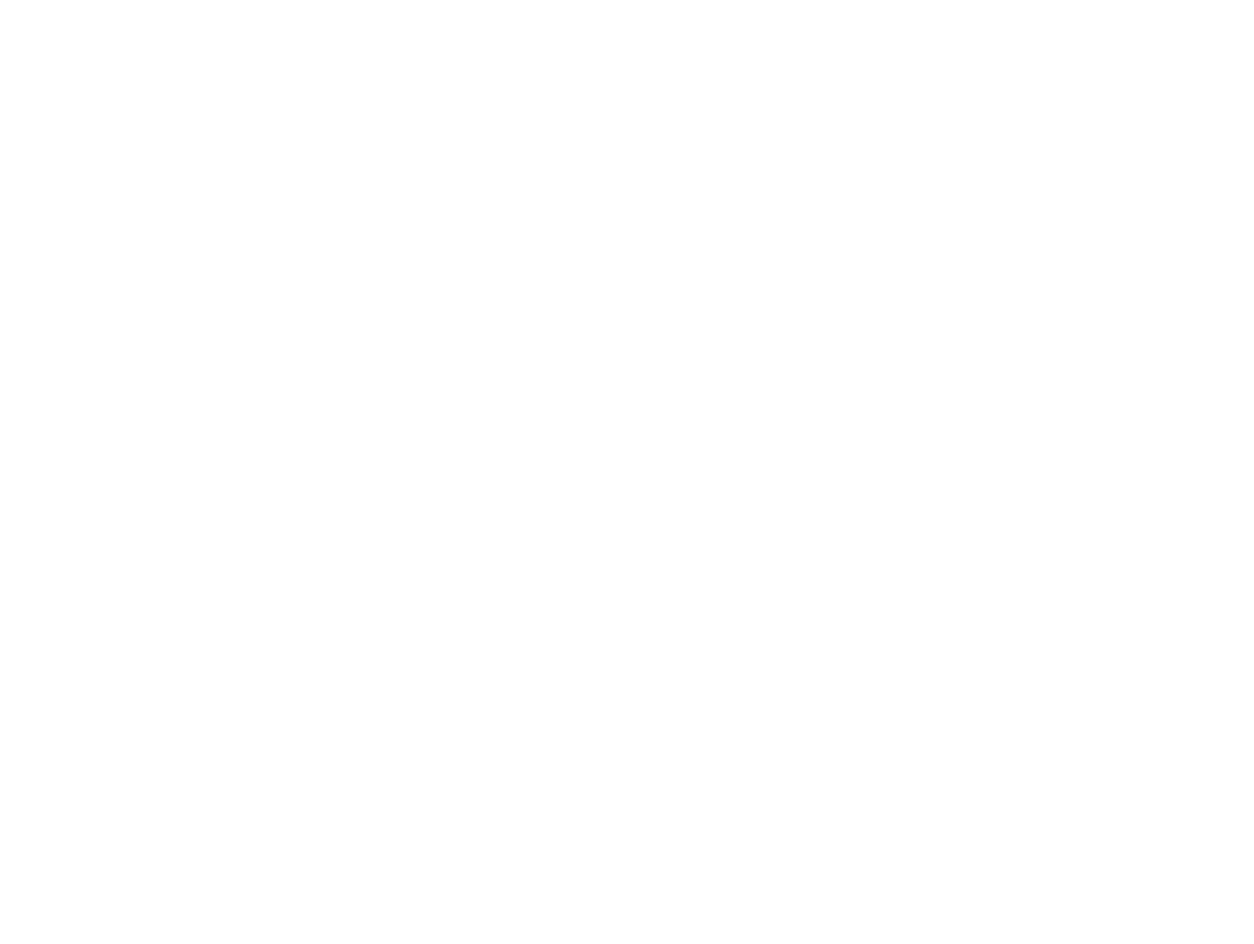
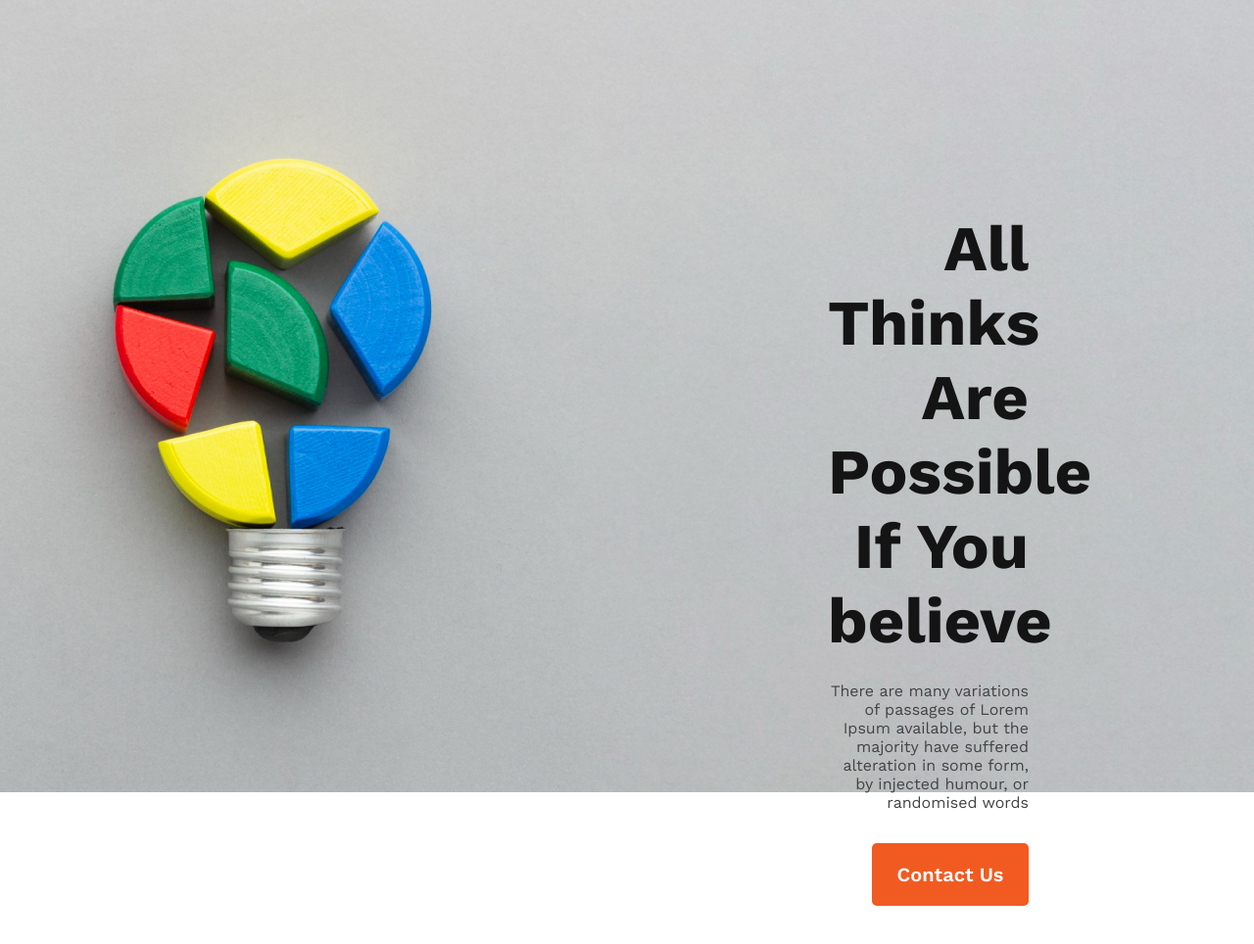
Before and after one commit to Saeedullah15/new-year-new-me, a plain HTML site: page index.html in a window 1280 px wide. Shown: the whole page at 98% size. Before the commit the page ends 800 px from the top, so only its background shows below. Drawn offline with nearby package versions, Linux system fonts and the light colour scheme; a web font is replaced by a local one.

Commit message:
header done

```diff
--- a/index.html
+++ b/index.html
@@ -6,12 +6,28 @@
     <meta http-equiv="X-UA-Compatible" content="IE=edge">
     <meta name="viewport" content="width=device-width, initial-scale=1.0">
     <title>New Year New Me</title>
+    <!-- css file -->
     <link rel="stylesheet" href="style.css">
+    <!-- font -->
+    <link rel="preconnect" href="https://fonts.googleapis.com">
+    <link rel="preconnect" href="https://fonts.gstatic.com" crossorigin>
+    <link
+        href="https://fonts.googleapis.com/css2?family=Anek+Telugu&family=Kanit&family=Lato&family=Open+Sans:ital@0;1&family=Oswald&family=Poppins:wght@500&family=Work+Sans:wght@400;500;600;700;800;900&display=swap"
+        rel="stylesheet">
 </head>
 
 <body>
     <header>
-
+        <div class="header-text">
+            <h1 class="header-h1">All Thinks Are Possible If You believe</h1>
+            <small class="header-small">There are many variations of passages of Lorem Ipsum available, but the majority
+                have suffered
+                alteration in some form, by injected humour, or randomised words
+            </small>
+            <button class="header-btn">
+                <p>Contact Us</p>
+            </button>
+        </div>
     </header>
     <main>
 
--- a/style.css
+++ b/style.css
@@ -0,0 +1,50 @@
+* {
+    margin: 0px;
+    font-family: 'Anek Telugu', sans-serif;
+    font-family: 'Kanit', sans-serif;
+    font-family: 'Lato', sans-serif;
+    font-family: 'Open Sans', sans-serif;
+    font-family: 'Oswald', sans-serif;
+    font-family: 'Poppins', sans-serif;
+    font-family: 'Work Sans', sans-serif;
+}
+
+/* header styles */
+.header-text {
+    background-image: url("./images/banner/banner2.png");
+    background-repeat: no-repeat;
+    text-align: right;
+    padding-right: 230px;
+    padding-top: 216px;
+    padding-left: 845px;
+    padding-bottom: 167px;
+}
+
+.header-h1 {
+    font-weight: 700;
+    font-size: 65px;
+    color: #151414;
+}
+
+.header-small {
+    font-weight: 400;
+    font-size: 16px;
+    color: #444343;
+    margin-top: 24px;
+    margin-bottom: 32px;
+    display: block;
+}
+
+.header-btn {
+    background: #F15B22;
+    border-radius: 5px;
+    border: none;
+    width: 160px;
+    height: 64px;
+}
+
+.header-btn p {
+    font-weight: 600;
+    font-size: 20px;
+    color: #FFFFFF;
+}
```
